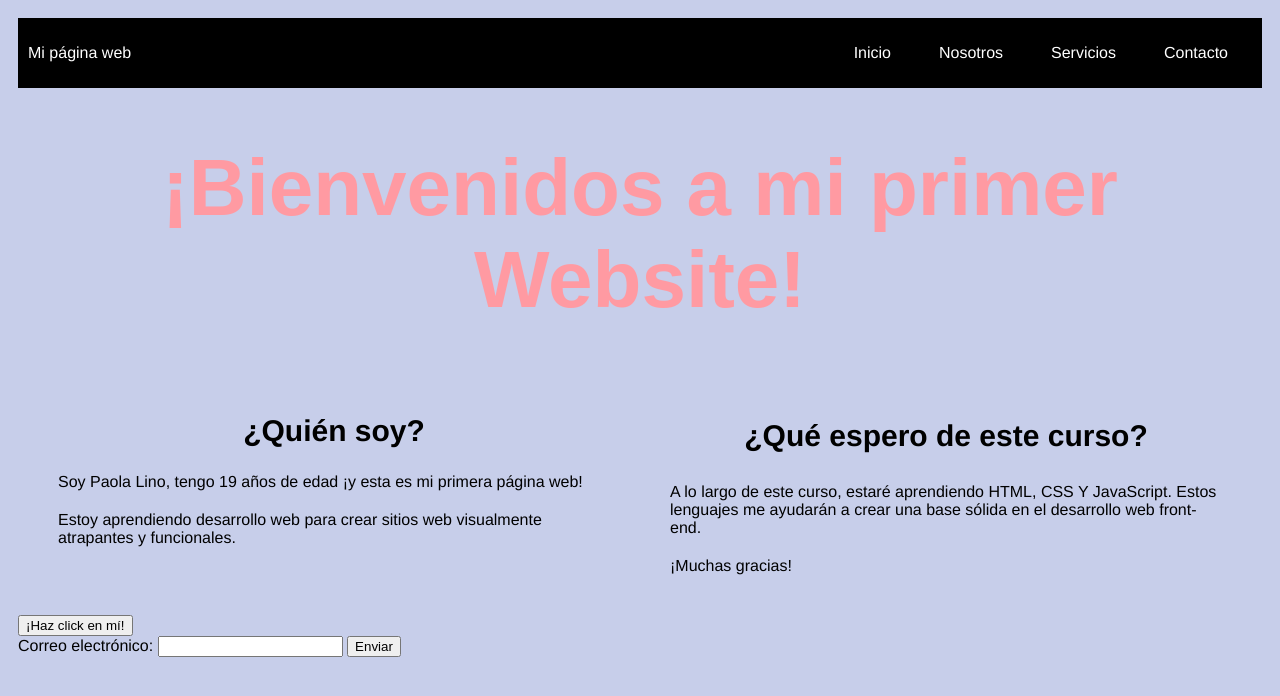
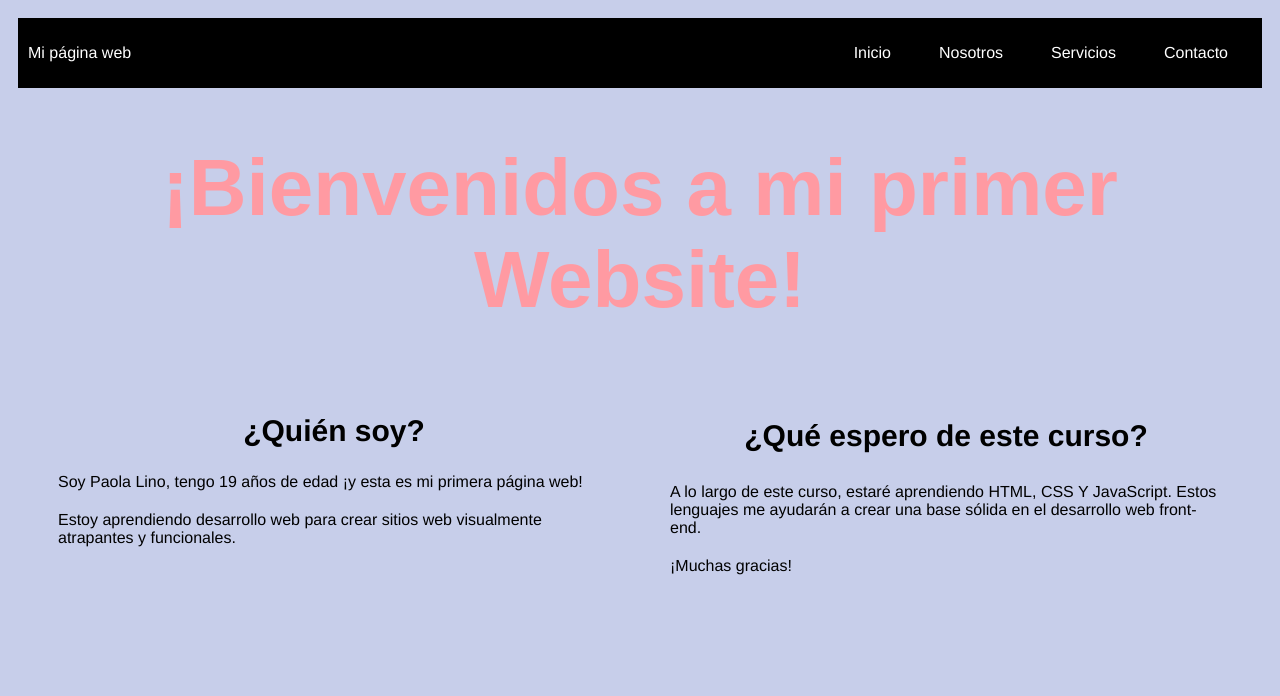
Before and after one commit to MinooC/miprimerapagina, a plain HTML site: page index.html in a window 1280 px wide. Drawn offline with Linux system fonts and the light colour scheme.

Commit message:
Actualización 2

```diff
--- a/index.html
+++ b/index.html
@@ -50,19 +50,7 @@
                 </div>
             </div>
         </div>
-        <button onclick="showAlert()">
-            ¡Haz click en mí!
-        </button>
-        <form id="myForm">
-            <label for="email">
-                Correo electrónico:
-            </label>
-            <input type="email" id="email" name="email" required>
-            <button type="submit">
-                Enviar
-            </button>
-          </form>
-          <header>
+    </header>
         <script src="script.js"></script>
     </body>
 </html>
```
Also changed, not shown: contact.html (+4 -3 lines), nosotros.html (+0 -1 lines).
